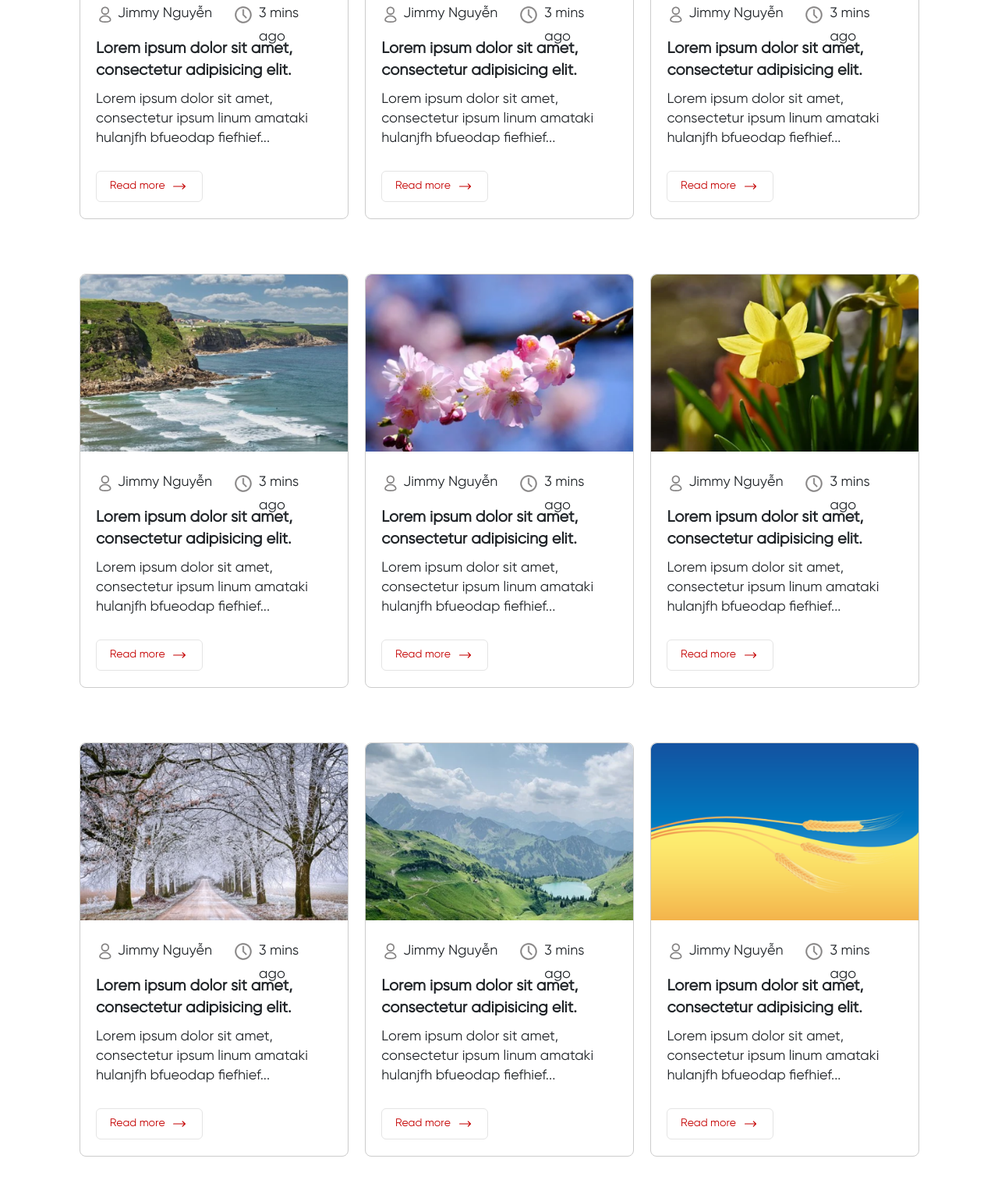
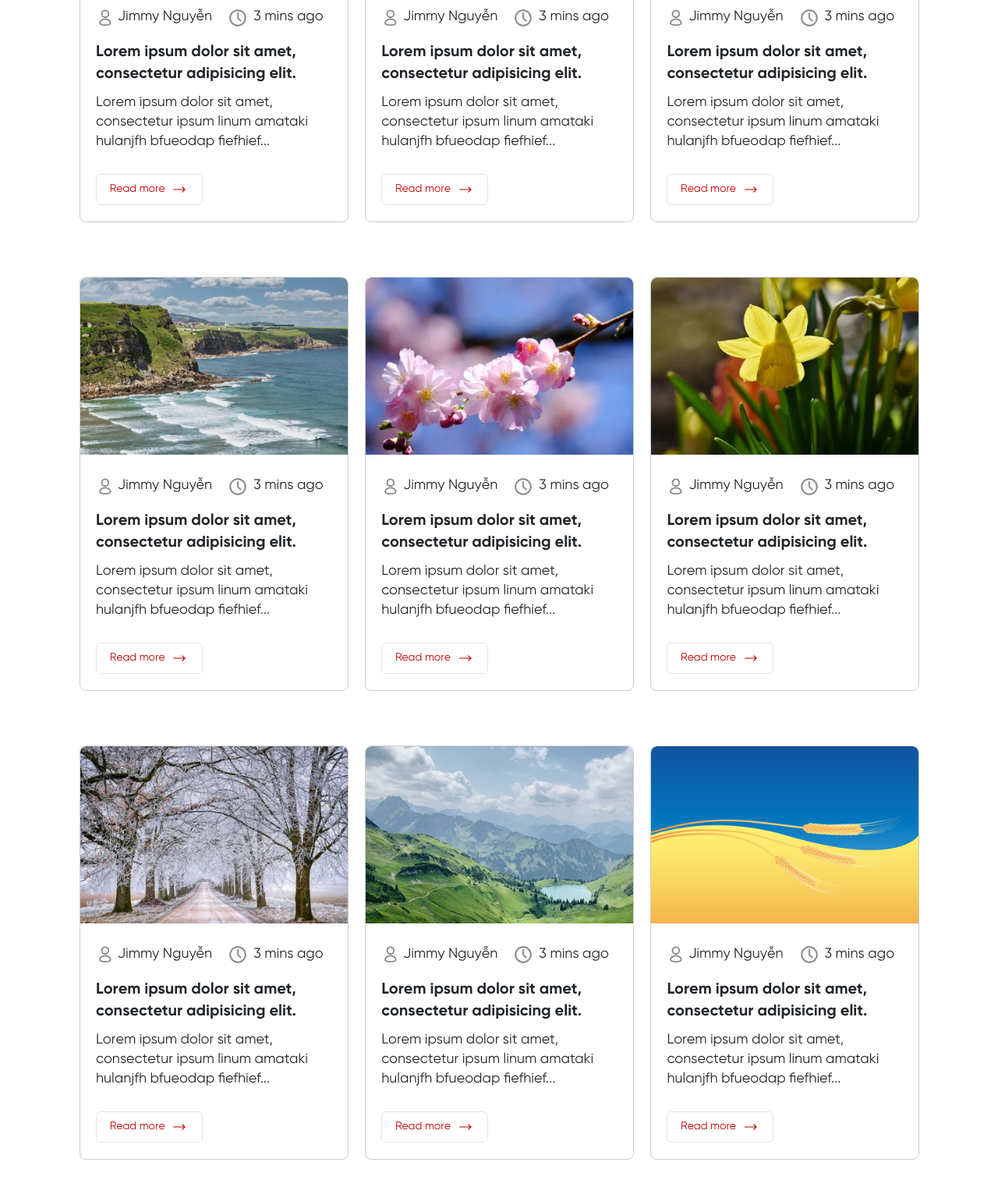
Before and after one commit to tran-hung-18/HomePage, a website: page index.html in a window 1280 px wide. Shown: the part 947-2460 px from the top of the page at 78% size. Drawn offline with nearby package versions, Linux system fonts and the light colour scheme.

Commit message:
Fix bug design layout home desktop

```diff
--- a/assets/scss/body.scss
+++ b/assets/scss/body.scss
@@ -21,8 +21,6 @@
             width: 100%;
             margin-bottom: 38px;
             h1 {
-                width: 446px;
-                height: 68px;
                 @include flexCenter;
                 font: normal 700 50px/72px "Noto Sans JP";
             }
@@ -43,9 +41,11 @@
                 border-radius: 8px;
                 margin-bottom: 70px;
                 background: #FFFFFF;
+                overflow: hidden;
                 border: 1px solid #CCCCCC;
                 .item-blog-img {
                     width: 100%;
+                    overflow: hidden;
                     margin-bottom: 25px;
                     cursor: pointer;
                     img {
@@ -54,7 +54,7 @@
                         transition: transform 0.3s;
                     }
                     img:hover {
-                        transform: scale(1.02);
+                        transform: scale(1.05);
                     }
                 }
                 .item-blog-content {
@@ -74,11 +74,11 @@
                             }
                             p {
                                 @include fontInfoImg;
-                                width: 128px;
+                                font-size: 18px;
+                                line-height: 30px;
                             }
                         }
                         .time {
-                            width: 45%;
                             @include flexCenter;
                             img {
                                 width: 24px;
@@ -86,17 +86,17 @@
                                 margin: 0 8px 0 21px;
                             }
                             p {
-                                width: 102px;
                                 @include fontInfoImg;
+                                font-size: 18px;
+                                line-height: 30px;
                             }
                         }
                     }
                     .text-detail {
                         p:first-child {
-                            font-family: "SVN-Gilroy";
+                            font-family: "SVN-Gilroy-Bold";
                             margin-bottom: 10px;
                             font-size: 20px;
-                            font-weight: 700;
                             line-height: 28px;
                         }
                         p {
@@ -136,9 +136,15 @@
                             color: white;
                             border: 1px solid white;
                             background-color: $color-primary;
+                            svg path{
+                                stroke: white;
+                            }
                         }
                     }
                 }
+            }
+            .item-blog:nth-last-child(-n+3) {
+                margin-bottom: 50px;
             }
         }
         .paging {
--- a/assets/scss/responsive.scss
+++ b/assets/scss/responsive.scss
@@ -226,22 +226,21 @@
                     .item-blog-content {
                         margin: 0 13px;
                         .info {
-                            justify-content: space-between;
                             flex-wrap: wrap;
-                            height: auto;
                             .author {
+                                img {
+                                    margin-right: 2px;
+                                }
                                 p {
-                                    width: auto;
                                     font-size: 15px;
+                                    margin-right: 15px;
                                 }
                             }
                             .time{
-                                width: auto;
                                 img {
-                                    margin: 0 5px 0 0;
+                                    margin: 0 4px 0 0;
                                 }
                                 p {
-                                    width: auto;
                                     font-size: 15px;
                                 }
                             }
--- a/index.html
+++ b/index.html
@@ -120,7 +120,9 @@
                         <div class="text-link">
                             <button class="btn btn-details">
                                 <p>Read more</p>
-                                <img src="./assets/img/Vector-Btn.svg" alt="">
+                                <svg width="18" height="8" viewBox="0 0 20 10" xmlns="http://www.w3.org/2000/svg">
+                                    <path d="M19 5H1M19 5L15 9M19 5L15 1" stroke="#C40000" stroke-width="1.5" stroke-linecap="round" stroke-linejoin="round"/>
+                                </svg>
                             </button>
                         </div>
                     </div>
@@ -145,7 +147,12 @@
                             <p>Lorem ipsum dolor sit amet, consectetur ipsum linum amataki hulanjfh bfueodap fiefhief...</p>
                         </div>
                         <div class="text-link">
-                            <button class="btn btn-details"><p>Read more</p> <img src="./assets/img/Vector-Btn.svg" alt=""></button>
+                            <button class="btn btn-details">
+                                <p>Read more</p>
+                                <svg width="18" height="8" viewBox="0 0 20 10" xmlns="http://www.w3.org/2000/svg">
+                                    <path d="M19 5H1M19 5L15 9M19 5L15 1" stroke="#C40000" stroke-width="1.5" stroke-linecap="round" stroke-linejoin="round"/>
+                                </svg>
+                            </button>
                         </div>
                     </div>
                 </div>
@@ -169,7 +176,12 @@
                             <p>Lorem ipsum dolor sit amet, consectetur ipsum linum amataki hulanjfh bfueodap fiefhief...</p>
                         </div>
                         <div class="text-link">
-                            <button class="btn btn-details"><p>Read more</p><img src="./assets/img/Vector-Btn.svg" alt=""></button>
+                            <button class="btn btn-details">
+                                <p>Read more</p>
+                                <svg width="18" height="8" viewBox="0 0 20 10" xmlns="http://www.w3.org/2000/svg">
+                                    <path d="M19 5H1M19 5L15 9M19 5L15 1" stroke="#C40000" stroke-width="1.5" stroke-linecap="round" stroke-linejoin="round"/>
+                                </svg>
+                            </button>
                         </div>
                     </div>
                 </div>
@@ -193,7 +205,12 @@
                             <p>Lorem ipsum dolor sit amet, consectetur ipsum linum amataki hulanjfh bfueodap fiefhief...</p>
                         </div>
                         <div class="text-link">
-                            <button class="btn btn-details"><p>Read more</p> <img src="./assets/img/Vector-Btn.svg" alt=""></button>
+                            <button class="btn btn-details">
+                                <p>Read more</p>
+                                <svg width="18" height="8" viewBox="0 0 20 10" xmlns="http://www.w3.org/2000/svg">
+                                    <path d="M19 5H1M19 5L15 9M19 5L15 1" stroke="#C40000" stroke-width="1.5" stroke-linecap="round" stroke-linejoin="round"/>
+                                </svg>
+                            </button>
                         </div>
                     </div>
                 </div>
@@ -217,7 +234,12 @@
                             <p>Lorem ipsum dolor sit amet, consectetur ipsum linum amataki hulanjfh bfueodap fiefhief...</p>
                         </div>
                         <div class="text-link">
-                            <button class="btn btn-details"><p>Read more</p> <img src="./assets/img/Vector-Btn.svg" alt=""></button>
+                            <button class="btn btn-details">
+                                <p>Read more</p>
+                                <svg width="18" height="8" viewBox="0 0 20 10" xmlns="http://www.w3.org/2000/svg">
+                                    <path d="M19 5H1M19 5L15 9M19 5L15 1" stroke="#C40000" stroke-width="1.5" stroke-linecap="round" stroke-linejoin="round"/>
+                                </svg>
+                            </button>
                         </div>
                     </div>
                 </div>
@@ -241,7 +263,12 @@
                             <p>Lorem ipsum dolor sit amet, consectetur ipsum linum amataki hulanjfh bfueodap fiefhief...</p>
                         </div>
                         <div class="text-link">
-                            <button class="btn btn-details"><p>Read more</p> <img src="./assets/img/Vector-Btn.svg" alt=""></button>
+                            <button class="btn btn-details">
+                                <p>Read more</p>
+                                <svg width="18" height="8" viewBox="0 0 20 10" xmlns="http://www.w3.org/2000/svg">
+                                    <path d="M19 5H1M19 5L15 9M19 5L15 1" stroke="#C40000" stroke-width="1.5" stroke-linecap="round" stroke-linejoin="round"/>
+                                </svg>
+                            </button>
                         </div>
                     </div>
                 </div>
@@ -265,7 +292,12 @@
                             <p>Lorem ipsum dolor sit amet, consectetur ipsum linum amataki hulanjfh bfueodap fiefhief...</p>
                         </div>
                         <div class="text-link">
-                            <button class="btn btn-details"><p>Read more</p> <img src="./assets/img/Vector-Btn.svg" alt=""></button>
+                            <button class="btn btn-details">
+                                <p>Read more</p>
+                                <svg width="18" height="8" viewBox="0 0 20 10" xmlns="http://www.w3.org/2000/svg">
+                                    <path d="M19 5H1M19 5L15 9M19 5L15 1" stroke="#C40000" stroke-width="1.5" stroke-linecap="round" stroke-linejoin="round"/>
+                                </svg>
+                            </button>
                         </div>
                     </div>
                 </div>
@@ -289,7 +321,12 @@
                             <p>Lorem ipsum dolor sit amet, consectetur ipsum linum amataki hulanjfh bfueodap fiefhief...</p>
                         </div>
                         <div class="text-link">
-                            <button class="btn btn-details"><p>Read more</p> <img src="./assets/img/Vector-Btn.svg" alt=""></button>
+                            <button class="btn btn-details">
+                                <p>Read more</p>
+                                <svg width="18" height="8" viewBox="0 0 20 10" xmlns="http://www.w3.org/2000/svg">
+                                    <path d="M19 5H1M19 5L15 9M19 5L15 1" stroke="#C40000" stroke-width="1.5" stroke-linecap="round" stroke-linejoin="round"/>
+                                </svg>
+                            </button>
                         </div>
                     </div>
                 </div>
@@ -313,7 +350,12 @@
                             <p>Lorem ipsum dolor sit amet, consectetur ipsum linum amataki hulanjfh bfueodap fiefhief...</p>
                         </div>
                         <div class="text-link">
-                            <button class="btn btn-details"><p>Read more</p> <img src="./assets/img/Vector-Btn.svg" alt=""></button>
+                            <button class="btn btn-details">
+                                <p>Read more</p>
+                                <svg width="18" height="8" viewBox="0 0 20 10" xmlns="http://www.w3.org/2000/svg">
+                                    <path d="M19 5H1M19 5L15 9M19 5L15 1" stroke="#C40000" stroke-width="1.5" stroke-linecap="round" stroke-linejoin="round"/>
+                                </svg>
+                            </button>
                         </div>
                     </div>
                 </div>
```
Also changed, not shown: css/main.css, 1 other file.
